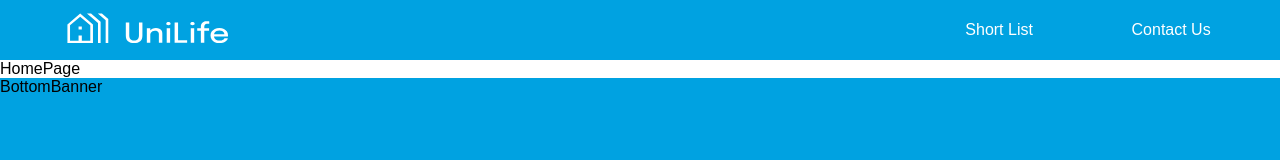
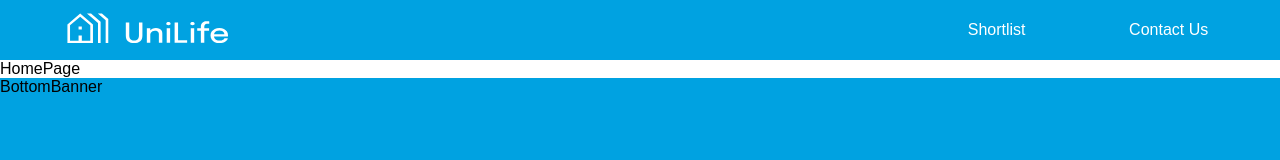
Before and after one commit to K00LRav/UniLife, a React (Vite) app: page / in a window 1280 px wide. Shown: the top 160 px of the page. Built offline with nearby package versions, Linux system fonts and the light colour scheme.

Commit message:
made changes to header

```diff
--- a/src/components/Header/Header.css
+++ b/src/components/Header/Header.css
@@ -16,4 +16,5 @@
     width: 30%;
     justify-content: space-around;
     color: white;
+    font-size: 16px;
 }
--- a/src/components/Header/Header.jsx
+++ b/src/components/Header/Header.jsx
@@ -6,7 +6,7 @@ function Header() {
     <div className='header-container'>
       <div className="logo-img"><img src="src/assets/logo.svg" alt="logo-image"/></div>
       <div className="nav-link">
-        <div className='short-list'>Short List</div>
+        <div className='short-list'>Shortlist</div>
         <div className='contact-us'>Contact Us</div>
       </div>
       </div>
```
Also changed, not shown: src/components/BottomBanner/BottomBanner.jsx (+4 -6 lines).
